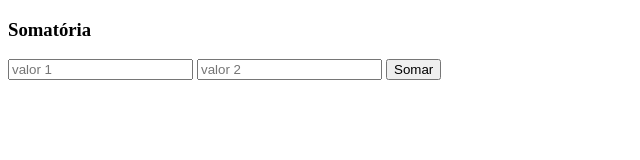
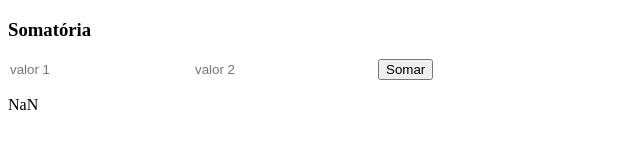
Before and after one commit to RogerBarretoUnipar/webExercicios, a plain HTML site: page Aula 2/index.html in a window 1280 px wide. Both pictures are taken after a click on the button "Somar". Shown: the whole page, without its empty margins (0-640 px from the left). Drawn offline with Linux system fonts and the light colour scheme.

Commit message:
RESULTADO FINAL
2 variaveis recebem os values dos campos, tem q ser o value n a tag, dai soma e devolve, um eventlistener aguarda o click do botão somar.

```diff
--- a/Aula 2/index.html
+++ b/Aula 2/index.html
@@ -5,14 +5,14 @@
     <meta http-equiv='X-UA-Compatible' content='IE=edge'>
     <title>Page Title</title>
     <meta name='viewport' content='width=device-width, initial-scale=1'>
-    <link rel='stylesheet' type='text/css' media='screen' href='main.css'>
+    <link rel='stylesheet' type='text/css'  href='style.css'>
 </head>
 <body>
-    <div>
+    <div class="divzona">
         <h3>Somatória</h3>
         <input placeholder="valor 1" id="campoUm" type="text">
         <input placeholder="valor 2" id="campoDois" type="text">
-        <button onclick="somar()" type="submit" id="button">Somar</button>
+        <button onclick="exibeResultado()" type="submit" id="button">Somar</button>
         <div>
             <p id="Resultado"></p>
         </div>
--- a/Aula 2/main.js
+++ b/Aula 2/main.js
@@ -1,14 +1,13 @@
 let valor1 = document.querySelector("#campoUm");
 let valor2 = document.querySelector("#campoDois");
-let resultado = document.querySelector("#resultado");
+let resultado = document.querySelector("#Resultado");
 let button = document.querySelector("#button");
 
-function somar()
-{
-    resultadototal = valor1 + valor2;
-    resultado.textContent = resultadototal;
+function somar() {
+    let valor1num = parseInt(valor1.value);
+    let valor2num = parseInt(valor2.value);
+    let resultadoTotal = valor1num + valor2num;
+    resultado.textContent = resultadoTotal;
 }
-button.onClick = function()
-{
-    somar();
-}
+
+button.addEventListener("click", somar);
--- a/Aula 2/style.css
+++ b/Aula 2/style.css
@@ -0,0 +1,12 @@
+.divizona
+{
+    display: flex;
+    flex-direction: column;
+    align-items: center;
+    align-content: center;
+    align-self: center;
+}
+input
+{
+    border: 1px;
+}
```
